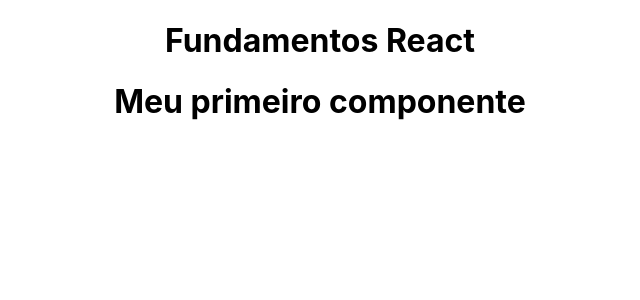
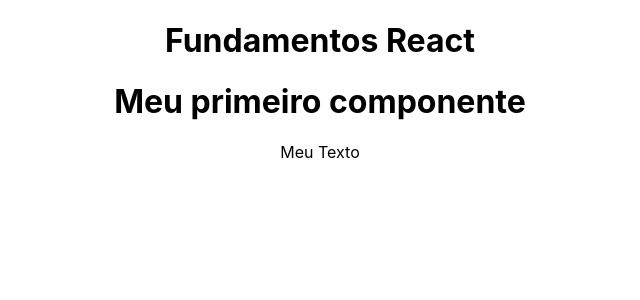
Before and after one commit to fernandesgustavo/curso_react, a React (Create React App) app in the folder 2_FUNDAMENTOS/fundamentos/: page / in a window 1280 px wide. Shown: the top 300 px of the page, without its empty margins (320-960 px from the left). Built offline with nearby package versions, Linux system fonts and the light colour scheme.

Commit message:
Seção 2 - Aula 24 - Conhecendo o JSX

```diff
--- a/2_FUNDAMENTOS/fundamentos/src/components/FirstComponent.js
+++ b/2_FUNDAMENTOS/fundamentos/src/components/FirstComponent.js
@@ -2,6 +2,7 @@
   return (
     <div>
       <h1>Meu primeiro componente</h1>
+      <p className="teste">Meu Texto</p>
     </div>
   );
 };
```
